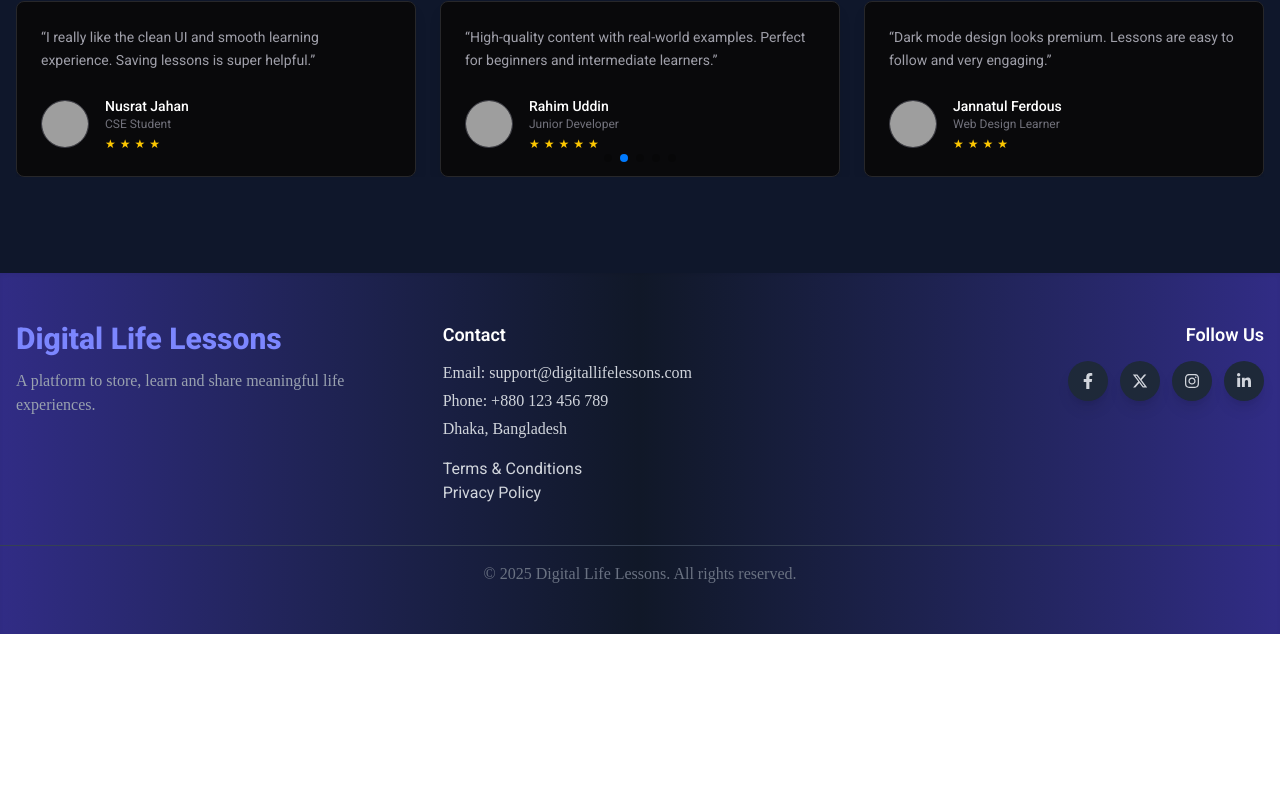
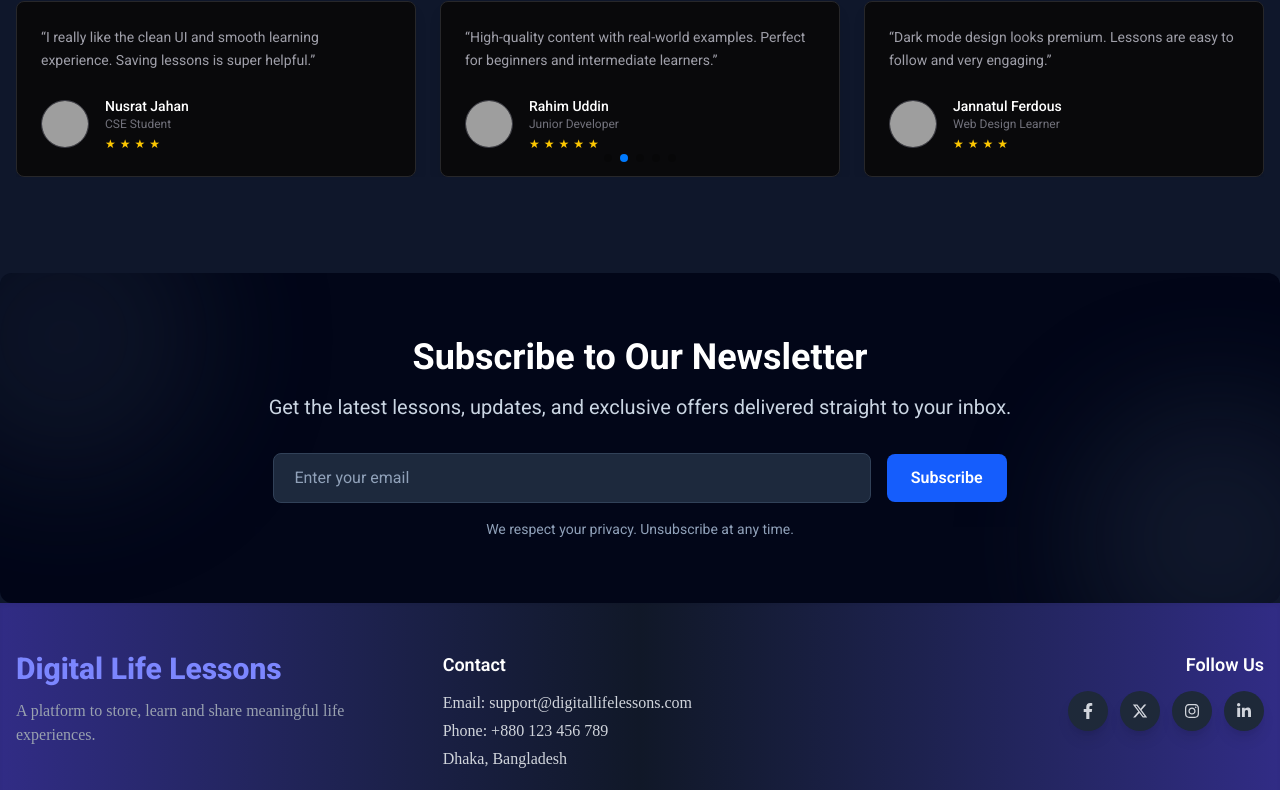
Before and after one commit to mdhasanmahamud-dev/Digital_Life_Lessons_Frontend, a React (Vite) app: page / in a window 1280 px wide. Shown: the part 2135-2925 px from the top of the page. Before the commit the page ends 2769 px from the top, so only its background shows below. Built offline with nearby package versions, Linux system fonts and the light colour scheme; no server answers; grey boxes are pictures that could not be loaded; a web font is replaced by a local one.

Commit message:
Added Subscrbe section

```diff
--- a/src/pages/Home/Home/Home.jsx
+++ b/src/pages/Home/Home/Home.jsx
@@ -4,6 +4,7 @@ import Featured from "../Featured/Featured";
 import MostSavedLessons from "../MostSavedLessons/MostSavedLessons";
 import TopContributors from "../Topcontributors/Topcontributors";
 import Testimonials from "../Testimonials/Testimonials";
+import Subscription from "../Subscription/Subscription";
 
 const Home = () => {
   return (
@@ -14,6 +15,7 @@ const Home = () => {
       <MostSavedLessons />
       <TopContributors />
       <Testimonials/>
+      <Subscription/>
     </div>
   );
 };
--- /dev/null
+++ b/src/pages/Home/Subscription/Subscription.jsx
@@ -0,0 +1,43 @@
+import React from "react";
+
+const Subscription = () => {
+  return (
+    <section className="bg-slate-950 text-white py-16 px-6 md:px-16 rounded-xl relative overflow-hidden">
+      {/* Background decoration */}
+      <div className="absolute -top-20 -left-20 w-72 h-72 bg-slate-800 rounded-full opacity-40 blur-3xl"></div>
+      <div className="absolute -bottom-20 -right-20 w-72 h-72 bg-slate-700 rounded-full opacity-30 blur-3xl"></div>
+
+      {/* Main content */}
+      <div className="max-w-4xl mx-auto text-center relative z-10">
+        <h2 className="text-3xl md:text-4xl font-bold mb-4 text-white">
+          Subscribe to Our Newsletter
+        </h2>
+        <p className="text-lg md:text-xl mb-8 text-slate-300">
+          Get the latest lessons, updates, and exclusive offers delivered straight to your inbox.
+        </p>
+
+        {/* Input + Button */}
+        <form className="flex flex-col sm:flex-row justify-center items-center gap-4">
+          <input
+            type="email"
+            placeholder="Enter your email"
+            className="w-full sm:w-2/3 px-5 py-3 rounded-lg border border-slate-700 bg-slate-800 text-white placeholder-slate-400 focus:outline-none focus:ring-2 focus:ring-blue-500"
+          />
+          <button
+            type="submit"
+            className="px-6 py-3 bg-blue-600 hover:bg-blue-700 text-white font-semibold rounded-lg transition-all duration-300"
+          >
+            Subscribe
+          </button>
+        </form>
+
+        {/* Optional note */}
+        <p className="mt-4 text-sm text-slate-400">
+          We respect your privacy. Unsubscribe at any time.
+        </p>
+      </div>
+    </section>
+  );
+};
+
+export default Subscription;
```
